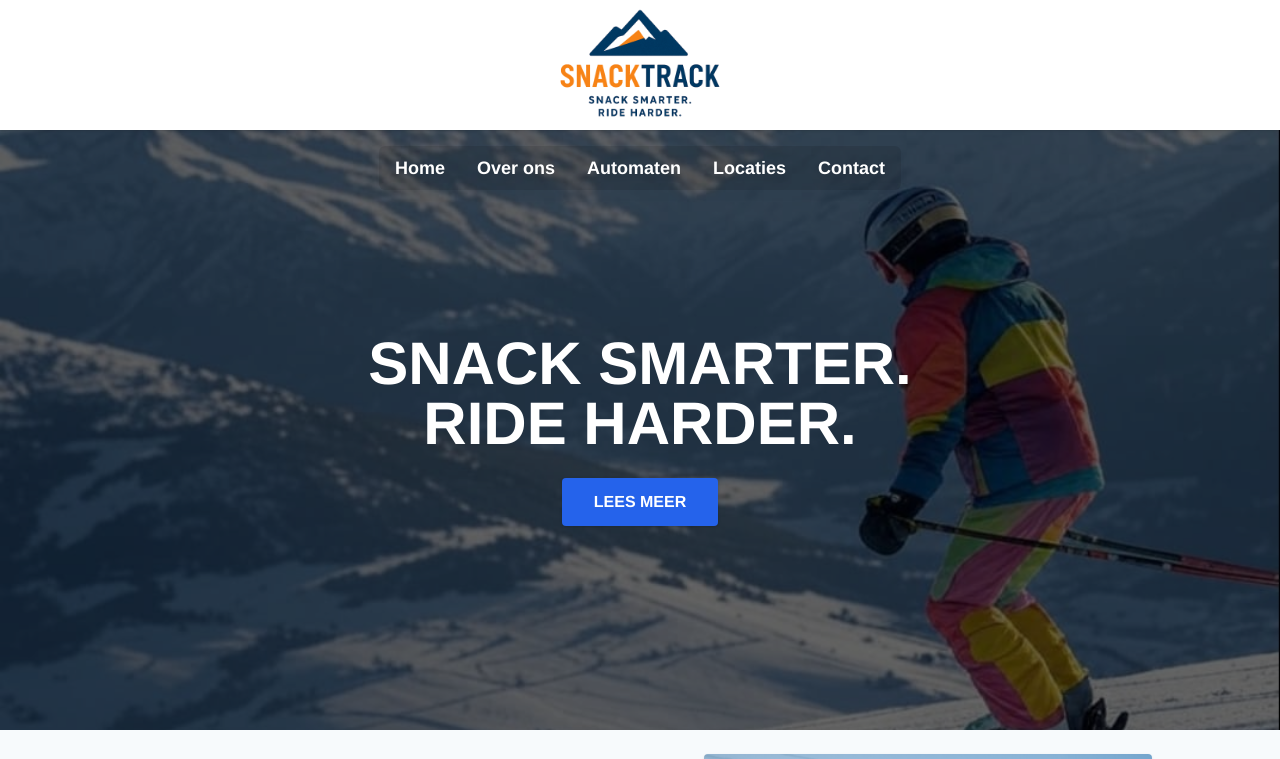
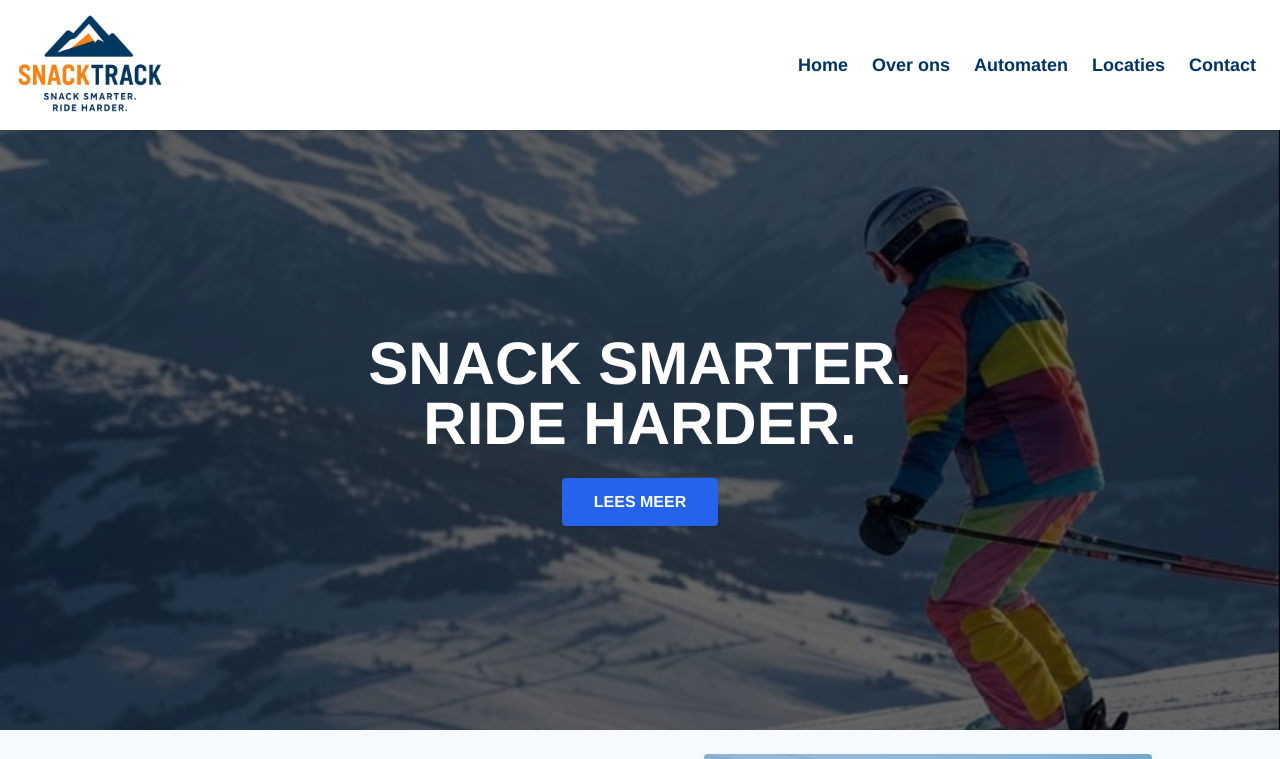
Before and after one commit to snacktracknl/snacktrack-website, a Next.js app: page / in a window 1280 px wide. Shown: the top 759 px of the page. Built offline with nearby package versions, Linux system fonts and the light colour scheme.

Commit message:
Update Navbar.tsx

```diff
--- a/components/Navbar.tsx
+++ b/components/Navbar.tsx
@@ -4,21 +4,33 @@ import Link from 'next/link'
 export default function Navbar() {
   return (
     <>
-      {/* Witte balk met logo, maar zelf kleinere hoogte */}
-      <div className="bg-white shadow py-1.5 z-50 relative flex justify-center items-center" style={{ height: '130px' }}>
-        <Image src="/images/logo.png" alt="SnackTrack logo" width={200} height={200} />
+      {/* Witte balk met logo */}
+      <div className="bg-white shadow py-1.5 z-50 relative flex justify-between items-center" style={{ height: '130px' }}>
+        <div className="flex justify-center">
+          <Image src="/images/logo.png" alt="SnackTrack logo" width={180} height={180} />
+        </div>
+
+        {/* Navigatie rechts uitgelijnd */}
+        <nav className="mr-6">
+          <ul className="flex gap-6 text-lg font-bold text-[#003366]"> {/* Donkerblauwe tekst */}
+            <li>
+              <Link href="/" className="hover:text-orange-500">Home</Link>
+            </li>
+            <li>
+              <Link href="/over-ons" className="hover:text-orange-500">Over ons</Link>
+            </li>
+            <li>
+              <Link href="/automaten" className="hover:text-orange-500">Automaten</Link>
+            </li>
+            <li>
+              <Link href="/locaties" className="hover:text-orange-500">Locaties</Link>
+            </li>
+            <li>
+              <Link href="/contact" className="hover:text-orange-500">Contact</Link>
+            </li>
+          </ul>
+        </nav>
       </div>
-
-      {/* Navigatie onder logo-balk, verder naar beneden op hero */}
-      <nav className="absolute z-40 left-0 w-full mt-[1rem]">
-        <ul className="flex justify-center gap-8 text-lg font-bold text-white drop-shadow-lg bg-black bg-opacity-10 py-2 px-4 rounded-md max-w-fit mx-auto">
-          <li><Link href="/" className="hover:underline">Home</Link></li>
-          <li><Link href="/over-ons" className="hover:underline">Over ons</Link></li>
-          <li><Link href="/automaten" className="hover:underline">Automaten</Link></li>
-          <li><Link href="/locaties" className="hover:underline">Locaties</Link></li>
-          <li><Link href="/contact" className="hover:underline">Contact</Link></li>
-        </ul>
-      </nav>
     </>
   )
 }
```
